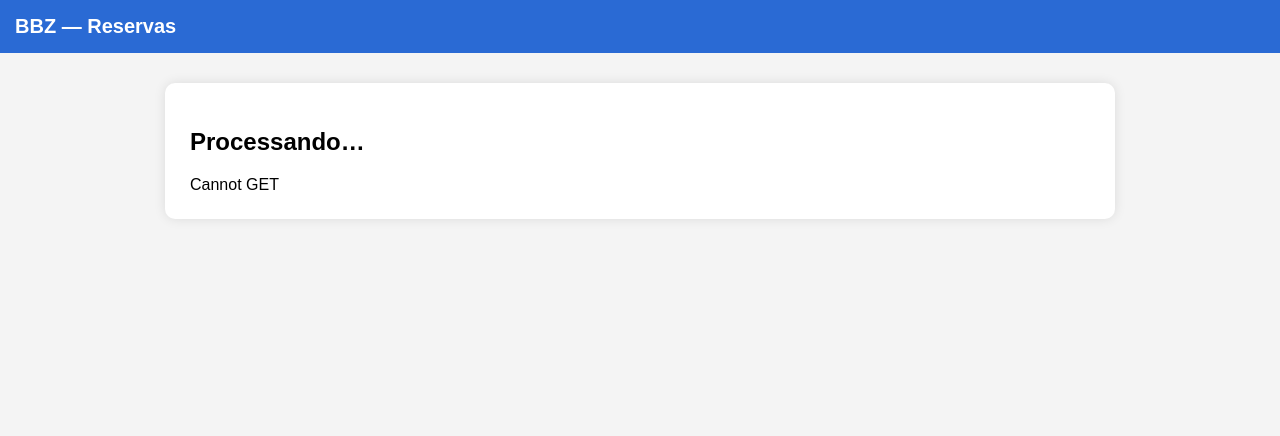
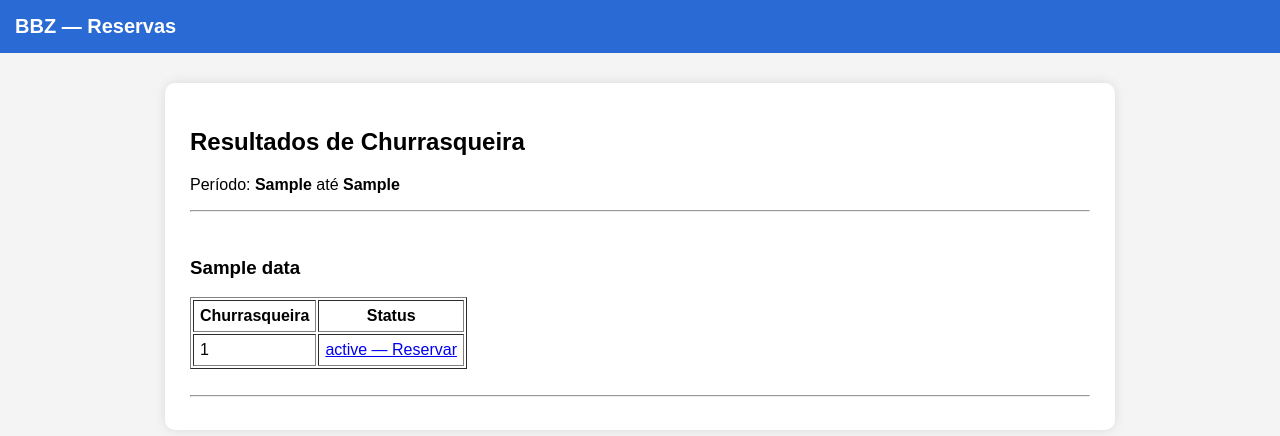
Before and after one commit to itokey12/bbz-reservas-app, a FastAPI app: template app/templates/result.html in a window 1280 px wide. Shown: the top 436 px of the page. Run offline with FastAPI, Linux system fonts and the light colour scheme; the template is opened without the code that fills it: most values are stand-ins (such as "Sample title", 1, 10 or a date in 2020).

Commit message:
Update result.html

```diff
--- a/app/templates/result.html
+++ b/app/templates/result.html
@@ -2,29 +2,94 @@
 
 {% block content %}
 
-<h2>Processando…</h2>
-<div id="status" class="loading">Aguarde...</div>
+<h2>Resultados de {{ "Tênis" if context.tipo == "tenis" else "Churrasqueira" }}</h2>
 
-<div id="resultado"></div>
+<p>
+    Período: <b>{{ context.start_iso }}</b> até <b>{{ context.end_iso }}</b>
+</p>
 
-<script>
-    const jobId = "{{ job_id }}";
+<hr><br>
 
-    function verificar() {
-        fetch(`/api/job/${jobId}`)
-            .then(r => r.text())
-            .then(html => {
-                if (html.includes("Processando…")) {
-                    // ainda pendente
-                    return;
-                }
-                document.getElementById("resultado").innerHTML = html;
-                document.getElementById("status").style.display = "none";
-            });
-    }
+{% if context.tipo == "tenis" %}
 
-    // poll a cada 1 segundo
-    setInterval(verificar, 1000);
-</script>
+    {# ====================================== #}
+    {#          TABELA DE TÊNIS               #}
+    {# ====================================== #}
+
+    {% for dia in context.resultados %}
+        <h3>{{ dia.data }}</h3>
+
+        {% for quadra, horarios in dia.quadras.items() %}
+            <h4>Quadra {{ quadra }}</h4>
+
+            <table border="1" cellpadding="6">
+                <tr>
+                    <th>Hora</th>
+                    <th>Status</th>
+                </tr>
+
+                {% if horarios|length == 0 %}
+                    <tr>
+                        <td colspan="2">Nenhum horário retornado.</td>
+                    </tr>
+                {% else %}
+                    {% for h in horarios %}
+                        <tr>
+                            <td>{{ h.hora }}</td>
+                            <td>
+                                {% if h.reserva_url %}
+                                    <a href="{{ h.reserva_url }}" target="_blank">Disponível</a>
+                                {% else %}
+                                    {{ h.status }}
+                                {% endif %}
+                            </td>
+                        </tr>
+                    {% endfor %}
+                {% endif %}
+            </table>
+
+            <br>
+        {% endfor %}
+
+        <hr>
+    {% endfor %}
+
+{% else %}
+
+    {# ====================================== #}
+    {#          TABELA DE CHURRASQUEIRA       #}
+    {# ====================================== #}
+
+    {% for dia in context.resultados %}
+        <h3>{{ dia.data }}</h3>
+
+        <table border="1" cellpadding="6">
+            <tr>
+                <th>Churrasqueira</th>
+                <th>Status</th>
+            </tr>
+
+            {% for num, info in dia.churrasqueiras.items() %}
+                <tr>
+                    <td>{{ num }}</td>
+                    <td>
+                        {% if info == None %}
+                            Sem dados
+                        {% else %}
+                            {% if info.reserva_url %}
+                                <a href="{{ info.reserva_url }}" target="_blank">{{ info.status }} — Reservar</a>
+                            {% else %}
+                                {{ info.status }}
+                            {% endif %}
+                        {% endif %}
+                    </td>
+                </tr>
+            {% endfor %}
+        </table>
+
+        <br><hr>
+    {% endfor %}
+
+{% endif %}
 
 {% endblock %}
```
